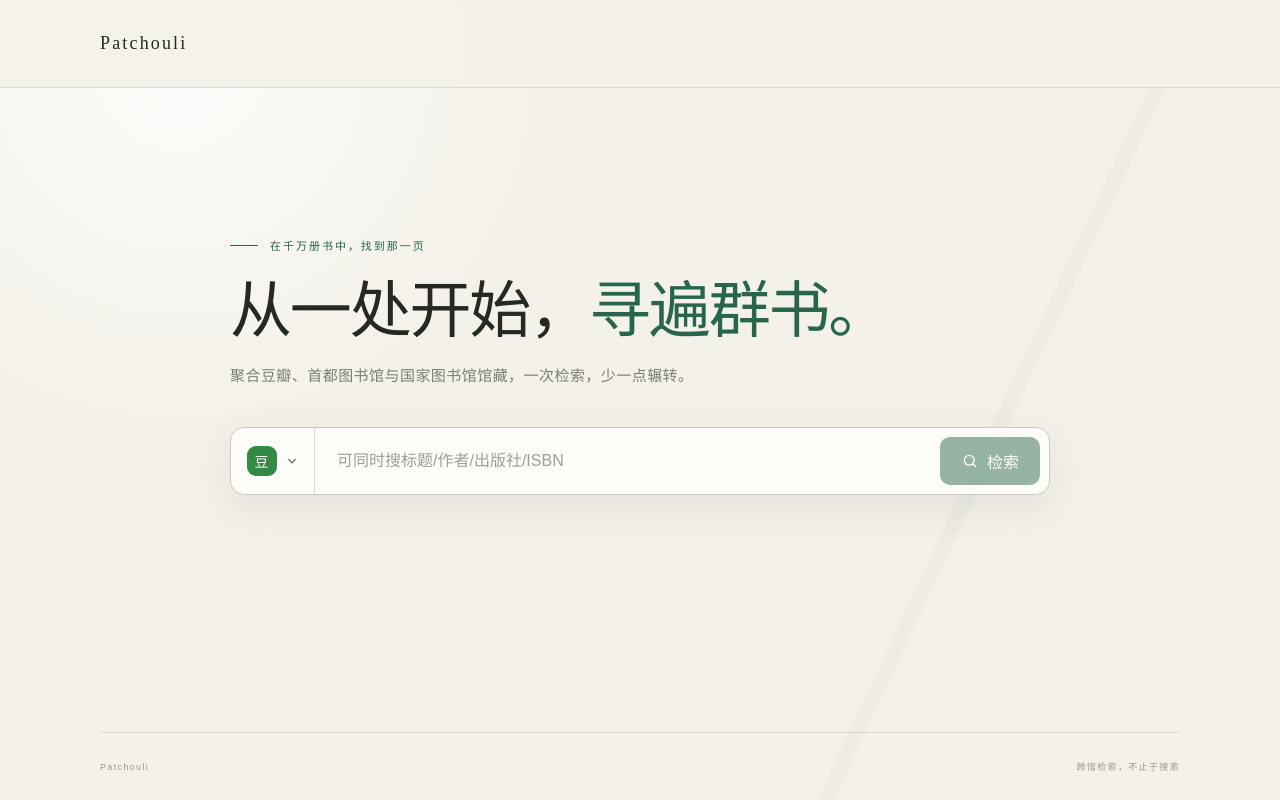
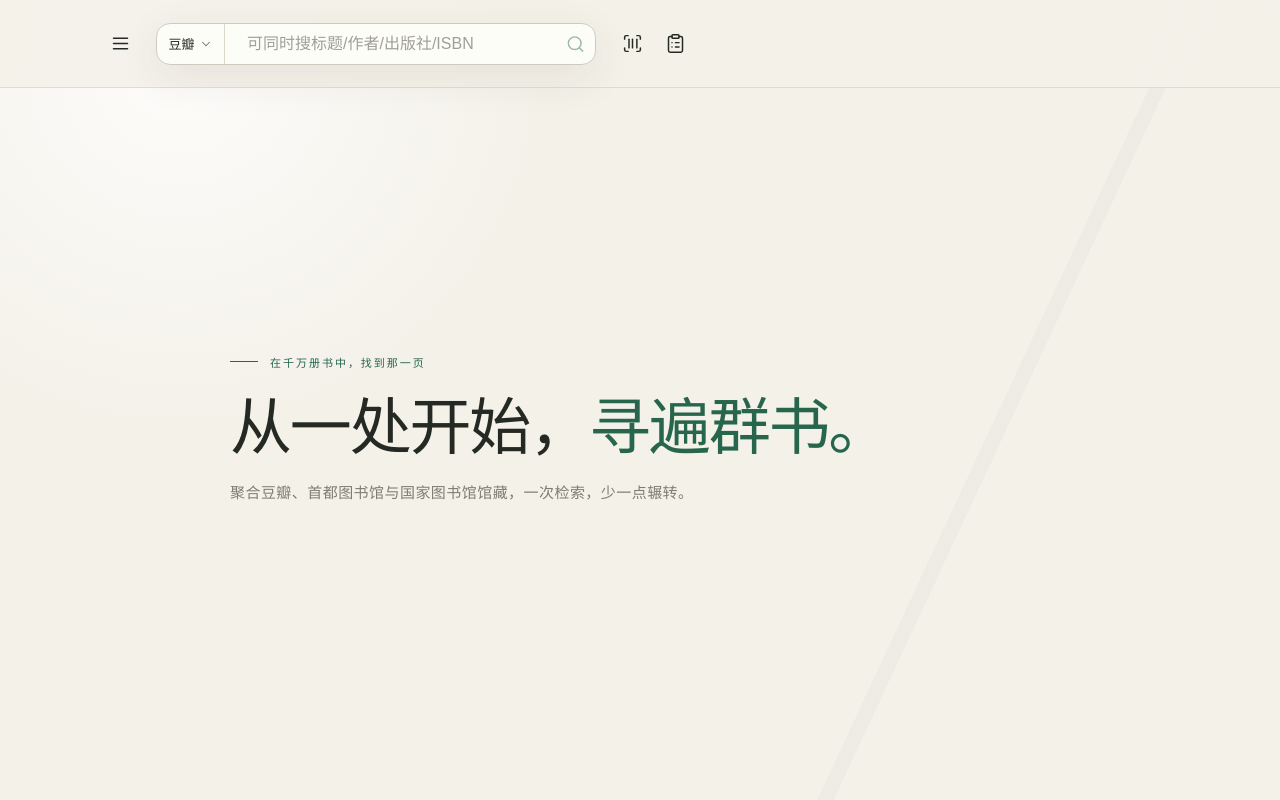
Before and after one commit to fg193/patchouli, a Svelte app: page / in a window 1280 px wide. Built offline with nearby package versions, Linux system fonts and the light colour scheme.

Commit message:
Redesign search header with Lucide icons

```diff
--- a/package.json
+++ b/package.json
@@ -4,12 +4,15 @@
   "version": "0.1.0",
   "type": "module",
   "scripts": {
-    "check": "svelte-check --tsconfig ./tsconfig.json",
+    "check": "npm run check:ts && npm run check:rs",
+    "check:ts": "svelte-check --tsconfig ./tsconfig.json",
+    "check:rs": "cargo check --manifest-path src-opac/Cargo.toml",
     "format": "npm run format:ts && npm run format:rs",
     "format:ts": "prettier --write \"src/**/*.{ts,svelte,css}\" \"*.json\" \"src-tauri/*.json\"",
     "format:rs": "cargo fmt --manifest-path src-opac/Cargo.toml && cargo fmt --manifest-path src-tauri/Cargo.toml"
   },
   "dependencies": {
+    "@lucide/svelte": "^1.47.0",
     "@tauri-apps/api": "^2.11.1",
     "svelte": "^5.56.4"
   },
--- a/src/App.svelte
+++ b/src/App.svelte
@@ -2,6 +2,7 @@
   import BookCard from "./lib/components/BookCard.svelte";
   import EngineSelect from "./lib/components/EngineSelect.svelte";
   import LoadingIndicator from "./lib/components/LoadingIndicator.svelte";
+  import { ClipboardList, Menu, ScanBarcode, Search } from "@lucide/svelte";
   import { tauriSearchApi } from "./lib/api/client";
   import { getProvider } from "./lib/api/providers";
   import type { ApiFailure, BookResult, ProviderId } from "./lib/api/contracts";
@@ -21,11 +22,23 @@
   let businessCode = $state<number | undefined>(undefined);
   let errorMessage = $state("");
   let hasSearched = $state(false);
+  let route = $state<"home" | "search">("home");
   let headerVisible = $state(true);
 
   const selectedProvider = $derived(getProvider(provider));
   const resultSource = $derived(getProvider(resultProvider));
   const hasMore = $derived(results.length < total);
+
+  $effect(() => {
+    const updateRoute = () => {
+      route = window.location.hash.startsWith("#/search") ? "search" : "home";
+      hasSearched = route === "search";
+    };
+
+    updateRoute();
+    window.addEventListener("hashchange", updateRoute);
+    return () => window.removeEventListener("hashchange", updateRoute);
+  });
 
   $effect(() => {
     let lastScrollY = window.scrollY;
@@ -75,6 +88,7 @@
     errorMessage = "";
     hasSearched = true;
     resultProvider = provider;
+    if (window.location.hash !== "#/search") window.location.hash = "/search";
     try {
       const response = await tauriSearchApi.search({
         provider,
@@ -143,22 +157,14 @@
   ></svelte:head
 >
 
-<main class:searched={hasSearched}>
+<main class:searched={route === "search"}>
   <header class:hidden={!headerVisible}>
-    <a class="brand" href="/" aria-label="Patchouli 首页">
-      <span>Patchouli</span>
-    </a>
-  </header>
-
-  <section class="hero" aria-labelledby="page-title">
-    <div class="eyebrow"><span></span>在千万册书中，找到那一页</div>
-    <h1 id="page-title">从一处开始，<em>寻遍群书。</em></h1>
-    <p class="intro">
-      聚合豆瓣、首都图书馆与国家图书馆馆藏，一次检索，少一点辗转。
-    </p>
-
+    <button class="icon-button menu-button" type="button" aria-label="打开菜单">
+      <Menu aria-hidden="true" />
+    </button>
     <form
-      class="search-box"
+      id="search-form"
+      class="search-box header-search"
       onsubmit={(event) => {
         event.preventDefault();
         search();
@@ -172,22 +178,37 @@
         autocomplete="off"
       />
       <button
-        class="search-button"
+        class="search-submit"
         type="submit"
         disabled={!query.trim() || loading}
         aria-label="搜索"
       >
-        {#if loading}<span class="spinner"></span>{:else}<svg
-            viewBox="0 0 24 24"
+        {#if loading}<span class="spinner"></span>{:else}<Search
             aria-hidden="true"
-            ><circle cx="11" cy="11" r="6.5" /><path d="m16 16 4 4" /></svg
-          >{/if}
-        <span>检索</span>
+          />{/if}
       </button>
     </form>
-  </section>
+    <nav class="header-actions" aria-label="快捷操作">
+      <button class="icon-button" type="button" aria-label="扫码">
+        <ScanBarcode aria-hidden="true" />
+      </button>
+      <button class="icon-button" type="button" aria-label="书单">
+        <ClipboardList aria-hidden="true" />
+      </button>
+    </nav>
+  </header>
 
-  {#if hasSearched}
+  {#if route === "home"}
+    <section class="hero" aria-labelledby="page-title">
+      <div class="eyebrow"><span></span>在千万册书中，找到那一页</div>
+      <h1 id="page-title">从一处开始，<em>寻遍群书。</em></h1>
+      <p class="intro">
+        聚合豆瓣、首都图书馆与国家图书馆馆藏，一次检索，少一点辗转。
+      </p>
+    </section>
+  {/if}
+
+  {#if route === "search"}
     <section class="results" aria-live="polite">
       {#if loading}
         <div class="status">
@@ -235,6 +256,4 @@
       {/if}
     </section>
   {/if}
-
-  <footer><span>Patchouli</span><span>跨馆检索，不止于搜索</span></footer>
 </main>
--- a/src/app.css
+++ b/src/app.css
@@ -20,6 +20,7 @@ body {
   margin: 0;
   min-width: 320px;
   min-height: 100vh;
+  touch-action: manipulation;
   background:
     radial-gradient(
       circle at 14% 8%,
@@ -64,7 +65,7 @@ header {
   height: 88px;
   display: flex;
   align-items: center;
-  justify-content: space-between;
+  gap: 16px;
   border-bottom: 1px solid rgba(93, 92, 82, 0.14);
   background: color-mix(in srgb, var(--paper) 92%, transparent);
   backdrop-filter: blur(8px);
@@ -73,6 +74,102 @@ header {
 
 header.hidden {
   transform: translateY(-100%);
+}
+
+.icon-button {
+  width: 40px;
+  height: 40px;
+  flex: 0 0 40px;
+  display: grid;
+  place-items: center;
+  padding: 0;
+  border: 0;
+  border-radius: 10px;
+  background: transparent;
+  color: var(--ink);
+  cursor: pointer;
+}
+
+.icon-button:hover:not(:disabled) {
+  background: var(--paper-dark);
+}
+
+.icon-button:disabled {
+  opacity: 0.45;
+  cursor: default;
+}
+
+.icon-button svg {
+  width: 21px;
+  height: 21px;
+  fill: none;
+  stroke: currentColor;
+  stroke-linecap: round;
+  stroke-linejoin: round;
+  stroke-width: 1.7;
+}
+
+.header-search {
+  width: min(440px, 100%);
+  min-width: 0;
+  min-height: 0;
+  max-height: 42px;
+  height: 42px;
+  flex: 0 1 440px;
+  margin: 0;
+  box-shadow: none;
+  border-radius: 10px;
+}
+
+.header-search input {
+  padding: 0 8px;
+  font-size: 14px;
+}
+
+.header-search .engine-trigger {
+  width: 68px;
+  gap: 4px;
+}
+
+.header-search .engine-mark {
+  width: 26px;
+  height: 26px;
+}
+
+.search-submit {
+  width: 36px;
+  flex: 0 0 36px;
+  margin: 2px;
+  border: 0;
+  border-radius: 8px;
+  background: transparent;
+  color: var(--green);
+  display: grid;
+  place-items: center;
+  cursor: pointer;
+}
+
+.search-submit:hover:not(:disabled) {
+  background: var(--paper-dark);
+}
+
+.search-submit:disabled {
+  opacity: 0.45;
+  cursor: default;
+}
+
+.search-submit svg {
+  width: 19px;
+  fill: none;
+  stroke: currentColor;
+  stroke-width: 1.8;
+}
+
+.header-actions {
+  display: flex;
+  align-items: center;
+  flex: 0 0 auto;
+  gap: 3px;
 }
 
 .brand {
@@ -154,6 +251,12 @@ h1 em {
   transition:
     box-shadow 0.2s,
     border-color 0.2s;
+}
+
+/* The header has its own compact search box; keep this override after the base rule. */
+.header-search {
+  height: 46px;
+  margin-top: 0;
 }
 
 .search-box:focus-within {
@@ -336,18 +439,6 @@ h1 em {
   cursor: pointer;
 }
 
-footer {
-  margin-top: auto;
-  height: 68px;
-  display: flex;
-  justify-content: space-between;
-  align-items: center;
-  border-top: 1px solid rgba(93, 92, 82, 0.14);
-  color: #9a998f;
-  font-size: 9px;
-  letter-spacing: 0.15em;
-}
-
 @keyframes spin {
   to {
     transform: rotate(360deg);
@@ -361,7 +452,25 @@ footer {
 
   header {
     height: 72px;
-    padding: 0 14px;
+    padding: 0 8px;
+    gap: 4px;
+  }
+
+  .header-search {
+    width: auto;
+    max-height: 42px;
+    height: 42px;
+    flex: 1 1 auto;
+    margin: 0 2px;
+  }
+
+  .header-actions {
+    gap: 0;
+  }
+
+  .icon-button {
+    width: 36px;
+    flex-basis: 36px;
   }
 
   .hero,
@@ -381,6 +490,11 @@ footer {
   .search-box {
     height: 62px;
     margin-top: 32px;
+  }
+
+  .header-search.search-box {
+    height: 42px;
+    margin-top: 0;
   }
 
   .search-button {
--- a/src/lib/components/EngineSelect.svelte
+++ b/src/lib/components/EngineSelect.svelte
@@ -1,14 +1,28 @@
 <script lang="ts">
   import { getProvider, PROVIDERS, type Provider } from "../api/providers";
   import type { ProviderId } from "../api/contracts";
+  import { ChevronDown } from "@lucide/svelte";
 
   let {
     value,
     onchange,
   }: { value: ProviderId; onchange: (id: ProviderId) => void } = $props();
   let open = $state(false);
+  let container: HTMLDivElement;
 
   const current = $derived(getProvider(value));
+
+  $effect(() => {
+    const closeOnOutsidePointer = (event: PointerEvent) => {
+      if (open && container && !container.contains(event.target as Node)) {
+        open = false;
+      }
+    };
+
+    document.addEventListener("pointerdown", closeOnOutsidePointer);
+    return () =>
+      document.removeEventListener("pointerdown", closeOnOutsidePointer);
+  });
 
   function select(provider: Provider) {
     onchange(provider.id);
@@ -16,7 +30,7 @@
   }
 </script>
 
-<div class="engine-select">
+<div class="engine-select" bind:this={container}>
   <button
     class="engine-trigger"
     type="button"
@@ -25,19 +39,11 @@
     aria-expanded={open}
     onclick={() => (open = !open)}
   >
-    <span class="engine-mark" style={`--engine-color:${current.accent}`}
-      >{current.shortName.slice(0, 1)}</span
-    >
-    <svg viewBox="0 0 16 16" aria-hidden="true"><path d="m4 6 4 4 4-4" /></svg>
+    <span class="engine-mark">{current.shortName}</span>
+    <ChevronDown aria-hidden="true" />
   </button>
 
   {#if open}
-    <button
-      class="dismiss"
-      type="button"
-      aria-label="关闭搜索引擎菜单"
-      onclick={() => (open = false)}
-    ></button>
     <div class="engine-menu" role="listbox" aria-label="选择搜索引擎">
       <p class="menu-label">检索来源</p>
       {#each PROVIDERS as provider}
@@ -67,9 +73,11 @@
     position: relative;
     align-self: stretch;
     display: flex;
+    flex: 0 0 auto;
   }
   .engine-trigger {
-    width: 84px;
+    width: 68px;
+    flex: 0 0 68px;
     border: 0;
     border-right: 1px solid var(--line);
     background: transparent;
@@ -82,7 +90,7 @@
   .engine-trigger:hover {
     background: rgba(43, 48, 43, 0.04);
   }
-  .engine-trigger svg {
+  .engine-trigger :global(svg) {
     width: 14px;
     fill: none;
     stroke: #77766e;
@@ -92,22 +100,16 @@
   .option-mark {
     display: grid;
     place-items: center;
-    color: white;
-    background: var(--engine-color);
     font-family: var(--serif);
   }
   .engine-mark {
-    width: 30px;
-    height: 30px;
-    border-radius: 9px;
-    font-size: 14px;
+    color: var(--ink);
+    font-size: 13px;
+    white-space: nowrap;
   }
-  .dismiss {
-    position: fixed;
-    inset: 0;
-    z-index: 4;
-    border: 0;
-    background: transparent;
+  .option-mark {
+    color: white;
+    background: var(--engine-color);
   }
   .engine-menu {
     position: absolute;
```
Also changed, not shown: 1 other file (tests, documents, lock files or other folders).
